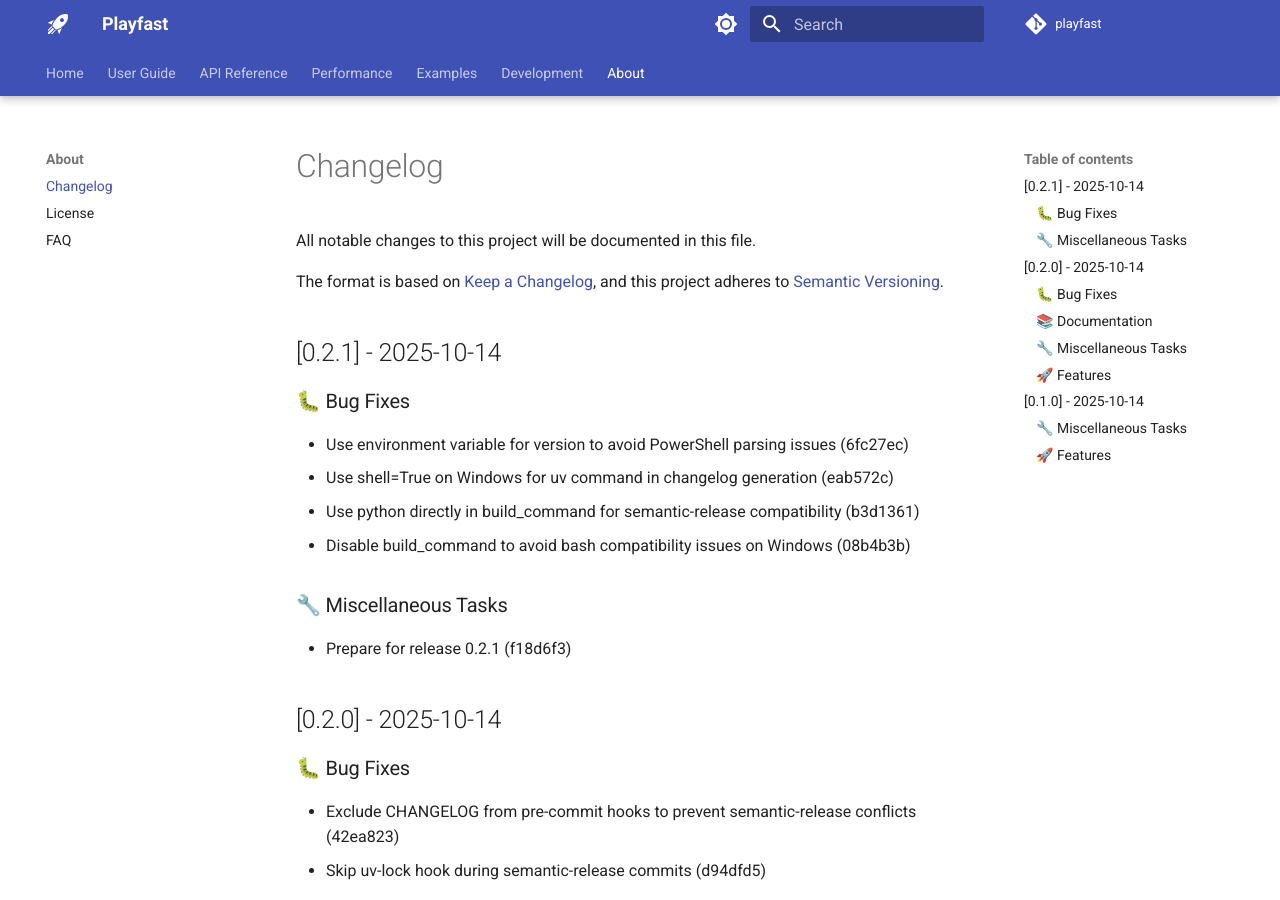
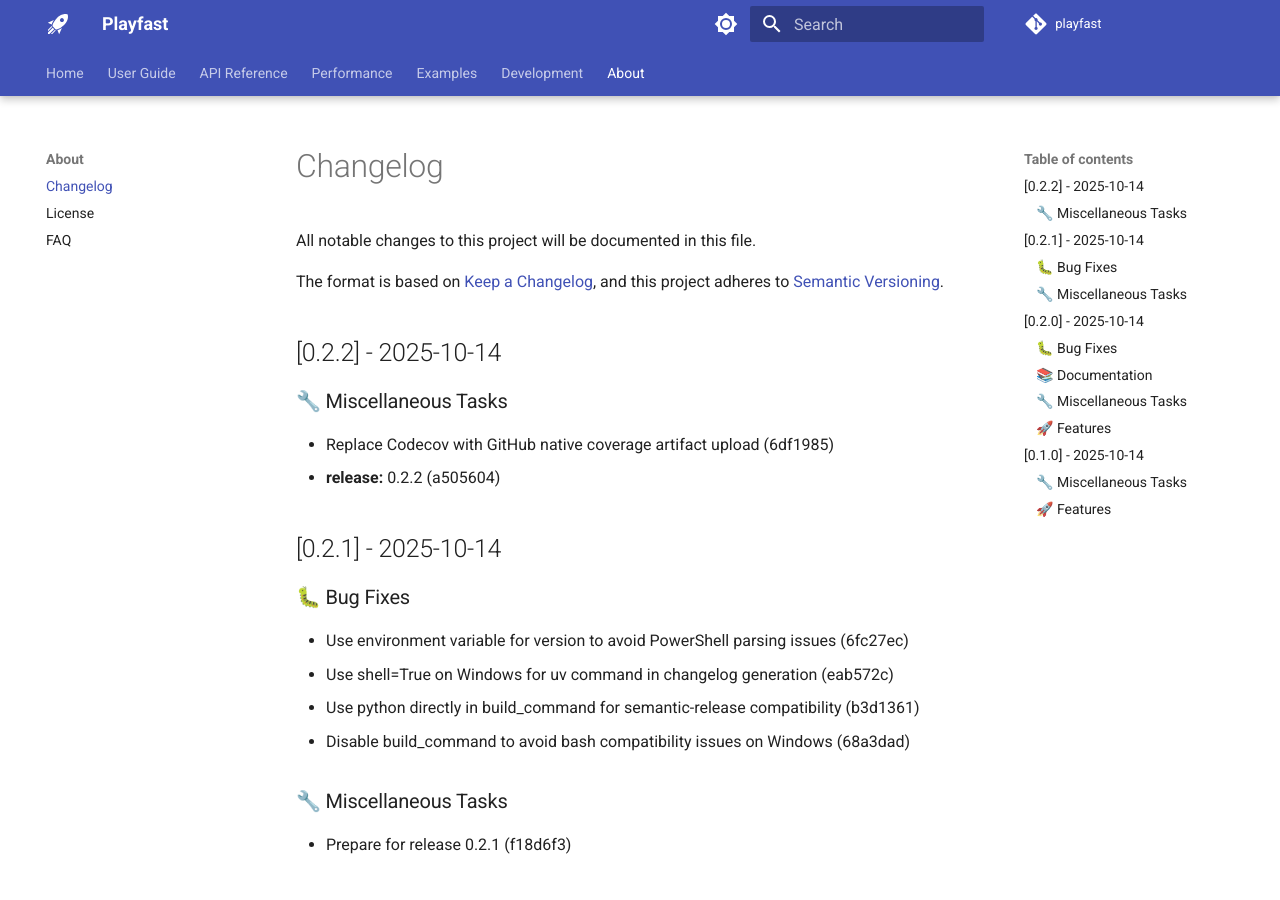
Before and after one commit to mixL1nk/playfast, an MkDocs documentation site: the page built from docs/changelog.md, in a window 1280 px wide and 900 px high. Built offline with MkDocs 1.6.1 and Material for MkDocs 9.7.7, drawn with Linux system fonts in a browser that asks for light colours; comment, search, counter and statistics services are not loaded; the version menu is left out.

Commit message:
chore(release): 0.2.2

```diff
--- a/docs/changelog.md
+++ b/docs/changelog.md
@@ -4,6 +4,13 @@
 
 The format is based on [Keep a Changelog](https://keepachangelog.com/en/1.0.0/),
 and this project adheres to [Semantic Versioning](https://semver.org/spec/v2.0.0.html).
+
+## [0.2.2] - 2025-10-14
+
+### 🔧 Miscellaneous Tasks
+
+- Replace Codecov with GitHub native coverage artifact upload (6df1985)
+- **release:** 0.2.2 (a505604)
 
 ## [0.2.1] - 2025-10-14
 
@@ -12,7 +19,7 @@
 - Use environment variable for version to avoid PowerShell parsing issues (6fc27ec)
 - Use shell=True on Windows for uv command in changelog generation (eab572c)
 - Use python directly in build_command for semantic-release compatibility (b3d1361)
-- Disable build_command to avoid bash compatibility issues on Windows (08b4b3b)
+- Disable build_command to avoid bash compatibility issues on Windows (68a3dad)
 
 ### 🔧 Miscellaneous Tasks
 
--- /dev/null
+++ b/scripts/__init__.py
@@ -0,0 +1 @@
+"""Scripts for development tasks."""
```
Also changed, not shown: CHANGELOG.md (+8 -1 lines), pyproject.toml (+6 -3 lines), 1 other file.
